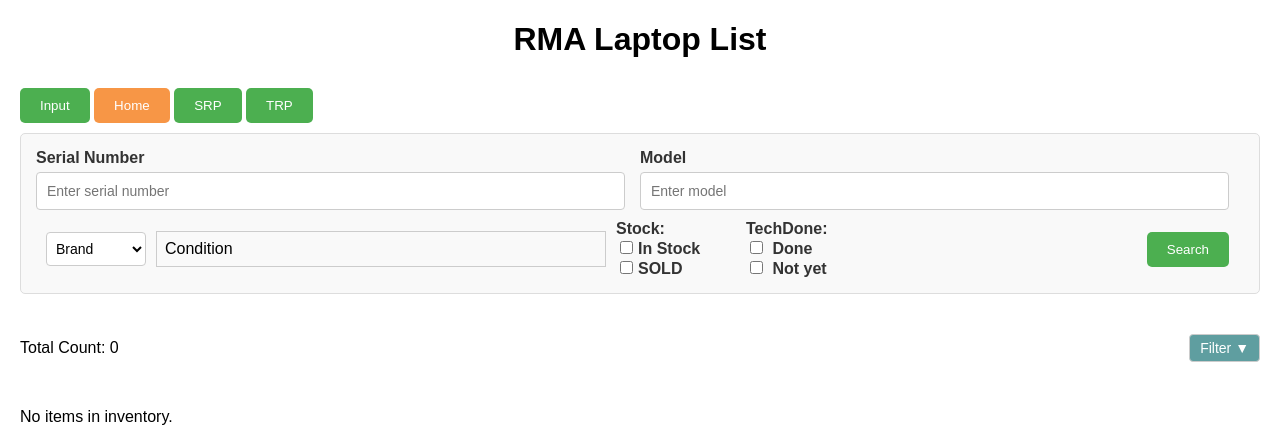
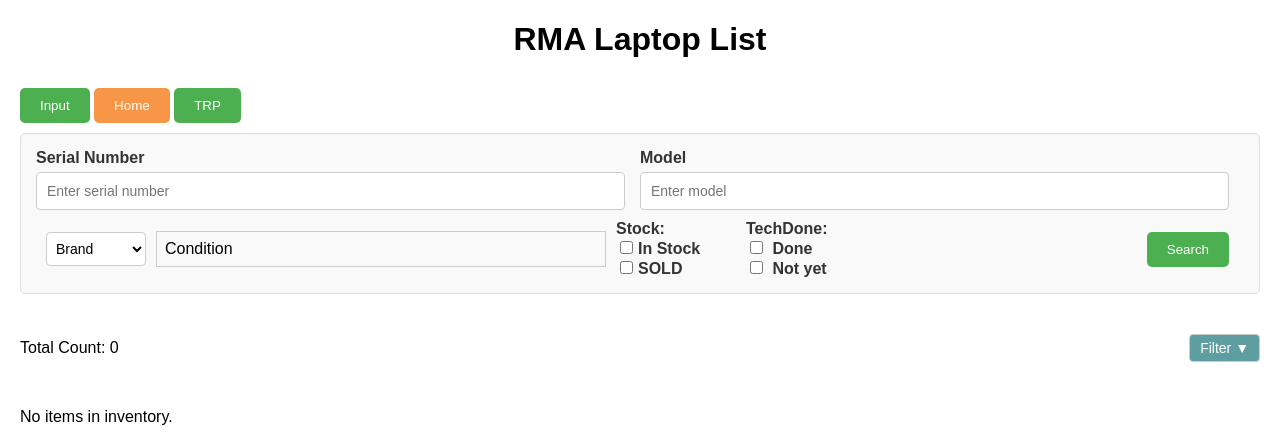
Before and after one commit to Tech-doglas/RMA_Server, a Flask app: page /laptop/ in a window 1280 px wide. Shown: the top 432 px of the page. Run offline with Flask 3, Linux system fonts and the light colour scheme; data that the repository does not hold is empty.

Commit message:
update: hide SRP

```diff
--- a/app/templates/laptop/laptop.html
+++ b/app/templates/laptop/laptop.html
@@ -20,7 +20,7 @@
         <button class="orange" onclick="window.location.href='{{ url_for('index.show_landing_page') }}'">
             Home
         </button>
-        <button onclick="callRoute('/laptop/laptop_SRP')">SRP</button>
+        <button onclick="callRoute('/laptop/laptop_SRP')" style="display: none;">SRP</button>
         <button onclick="callRoute('/laptop/laptop_TRP')">TRP</button>
 
         <form method="POST" action="{{ url_for('laptop.show_RMA_laptop_sheet') }}" class="search-form">
```
